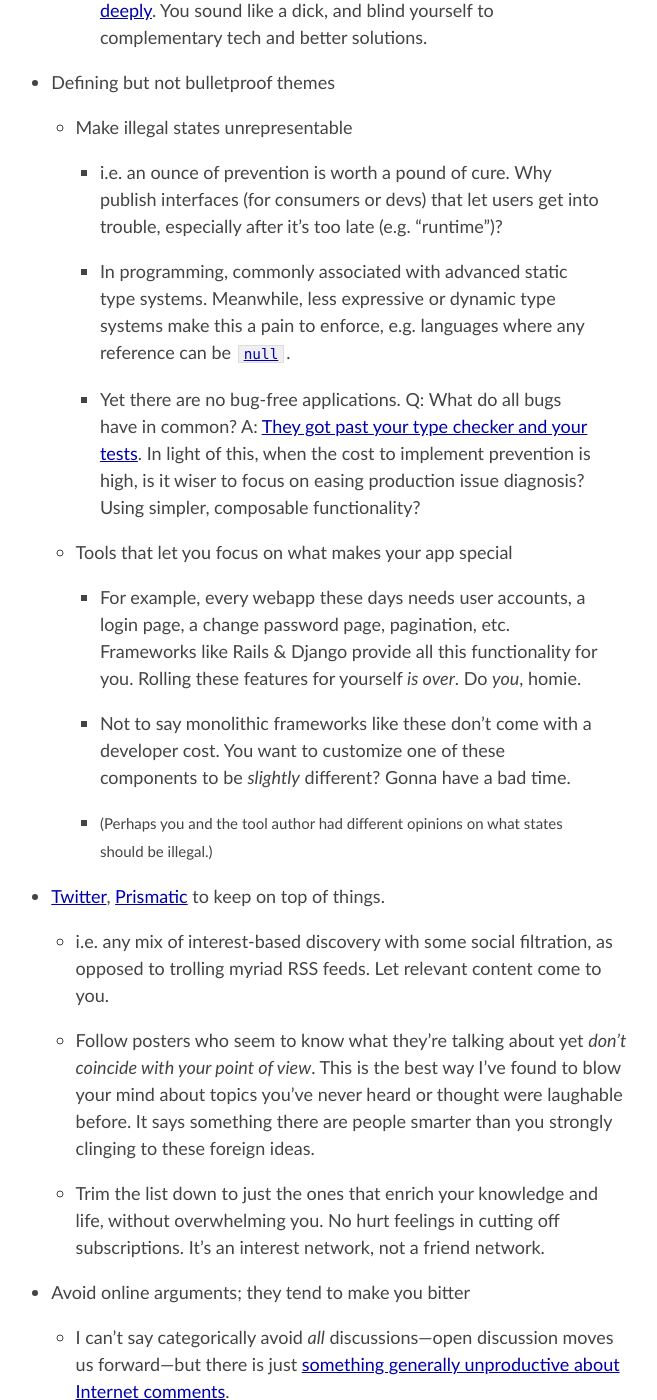
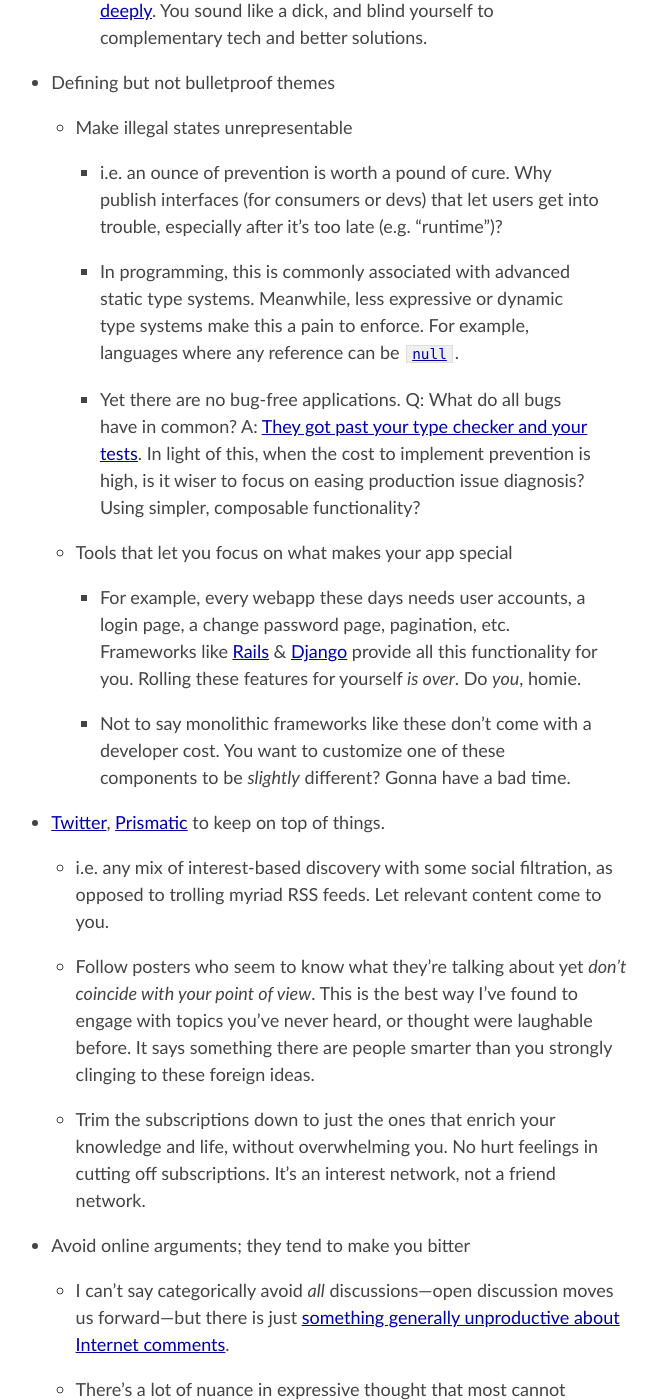
Before and after one commit to john-kurkowski/john-kurkowski.github.io, a Jekyll site: the page built from _posts/2013-10-16-credo.md, in a window 1280 px wide and 1400 px high, scrolled down 805 px. Shown: the whole window, without its empty margins (289-946 px from the left). Built offline with Jekyll 4.4.1, drawn with Linux system fonts in a browser that asks for light colours; nearby versions of some CDN libraries; comment, search, counter and statistics services are not loaded; some of the changed text lies outside the part shown.

Commit message:
Credo: improved wording

```diff
--- a/_posts/2013-10-16-credo.md
+++ b/_posts/2013-10-16-credo.md
@@ -6,9 +6,9 @@
 ---
 
 Here's a collection of the high-level concepts I've adopted over the years. I
-think they add human value, to customers & teammates alike, and GTD value. All
-while keeping me happy with my career in the often otherwise bitter IT
-ecosystem.
+think they add human value&mdash;to customers & teammates alike&mdash;and GTD
+value. All while keeping me happy with my career in the otherwise often bitter
+IT ecosystem.
 
 ## Engineering
 
@@ -43,9 +43,9 @@
           interfaces (for consumers or devs) that let users get into trouble,
           especially after it's too late (e.g. "runtime")?
 
-        * In programming, commonly associated with advanced static type systems.
-          Meanwhile, less expressive or dynamic type systems make this a pain to
-          enforce, e.g. languages where any reference can be
+        * In programming, this is commonly associated with advanced static type
+          systems. Meanwhile, less expressive or dynamic type systems make this
+          a pain to enforce. For example, languages where any reference can be
           [`null`](https://twitter.com/franklinchen/status/271325240137756672).
 
         * Yet there are no bug-free applications. Q: What do all bugs have in
@@ -58,16 +58,15 @@
     * Tools that let you focus on what makes your app special
 
         * For example, every webapp these days needs user accounts, a login
-          page, a change password page, pagination, etc. Frameworks like Rails &
-          Django provide all this functionality for you. Rolling these features
-          for yourself _is over_. Do _you_, homie.
+          page, a change password page, pagination, etc. Frameworks like
+          [Rails](http://rubyonrails.org/) &
+          [Django](https://www.djangoproject.com/) provide all this
+          functionality for you. Rolling these features for yourself _is over_.
+          Do _you_, homie.
 
         * Not to say monolithic frameworks like these don't come with a
           developer cost. You want to customize one of these components to be
           _slightly_ different? Gonna have a bad time.
-
-        * <small>(Perhaps you and the tool author had different opinions on what
-          states should be illegal.)</small>
 
 * [Twitter](http://twitter.com), [Prismatic](http://getprismatic.com/) to keep
   on top of things.
@@ -76,12 +75,12 @@
       opposed to trolling myriad RSS feeds. Let relevant content come to you.
 
     * Follow posters who seem to know what they're talking about yet *don't
-      coincide with your point of view*. This is the best way I've found to blow
-      your mind about topics you've never heard or thought were laughable
+      coincide with your point of view*. This is the best way I've found to
+      engage with topics you've never heard, or thought were laughable
       before. It says something there are people smarter than you strongly
       clinging to these foreign ideas.
 
-    * Trim the list down to just the ones that enrich your knowledge and life,
+    * Trim the subscriptions down to just the ones that enrich your knowledge and life,
       without overwhelming you. No hurt feelings in cutting off subscriptions.
       It's an interest network, not a friend network.
 
@@ -131,8 +130,9 @@
     * So if you can't get dedicated user testing, investigate how to deliver an
       interface cheaply and ASAP, knowing you might have to trash the work that
       went into it. Agile&trade; isn't right for everyone. Facebook's
-      move-fast-and-break-things isn't either. Spend the time to investigate
-      what's right for your team.
+      move-fast-and-break-things isn't either. If you think Waterfall is dead,
+      it took us to Mars. The point is, projects and companies are different.
+      Spend the time to investigate what's right for your team.
 
 * [Nielsen Norman Group](http://www.nngroup.com/) to keep on top of things.
 
```
Also changed, not shown: other parts of _posts/2013-10-16-credo.md (+1 -1 lines).
